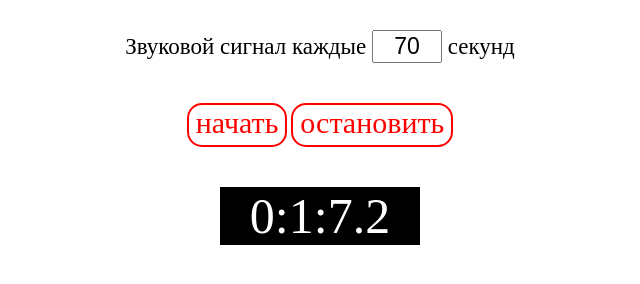
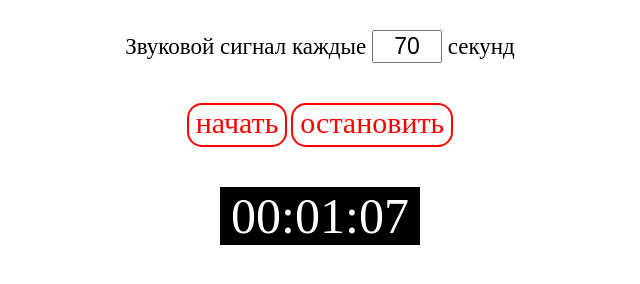
Before and after one commit to fractalminding/sound-every-time, a plain HTML site: page index.html in a window 1280 px wide. Both pictures are taken after a click on the element "начать". Shown: the whole page, without its empty margins (320-960 px from the left). Drawn offline with Linux system fonts and the light colour scheme.

Commit message:
0:0:0 -> 00:00:00 format

```diff
--- a/index.html
+++ b/index.html
@@ -19,7 +19,7 @@
             </div>
         </div>
         <div class="center">
-            <div id="seconds-meter">0:0:0.0</div>
+            <div id="seconds-meter">00:00:00</div>
         </div>
         <div>
             <audio id="main-audio" src="sound.mp3"></audio>
--- a/main.js
+++ b/main.js
@@ -20,14 +20,26 @@ function secondsMeterActions() {
         let currentTime = new Date().getTime()
         let timeDifference = endTime - currentTime
         let diffHours = Math.floor(timeDifference / 3600000)
+        if (String(diffHours).length == 1) {
+            diffHours = '0' + diffHours
+        }
         timeDifference -= diffHours * 3600000
         let diffMinutes = Math.floor(timeDifference / 60000)
+        if (String(diffMinutes).length == 1) {
+            diffMinutes = '0' + diffMinutes
+        }
         timeDifference -= diffMinutes * 60000
         let diffSeconds = Math.floor(timeDifference / 1000)
+        if (String(diffSeconds).length == 1) {
+            diffSeconds = '0' + diffSeconds
+        }
         timeDifference -= diffSeconds * 1000
         let diffMilliseconds = String(timeDifference)[0]
+        if (String(diffMilliseconds).length == 1) {
+            diffMilliseconds = '0' + diffMilliseconds
+        }
         let diffString =
-            `${diffHours}:${diffMinutes}:${diffSeconds}.${diffMilliseconds}`
+            `${diffHours}:${diffMinutes}:${diffSeconds}`
         secondsMeterElement.innerHTML = diffString
     }, 100)
 }
```
